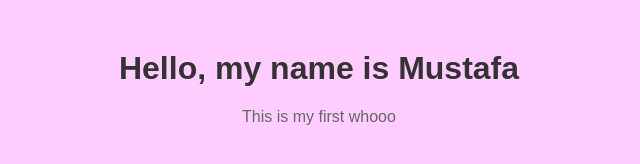
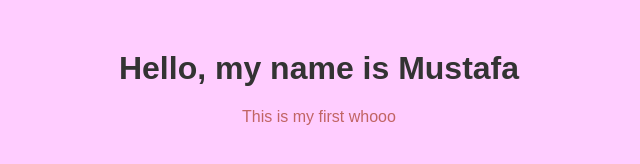
Before and after one commit to mustafyu/Week3-, a plain HTML site: page index.html in a window 1280 px wide. Shown: the full height of the page, 321-961 px from the left. Drawn offline with Linux system fonts and the light colour scheme.

Commit message:
Changed clothes

```diff
--- a/index.html
+++ b/index.html
@@ -19,7 +19,7 @@
         margin-top: 50px;
     }
     p {
-        color: #666;
+        color: #c16464;
         text-align: center;
         margin-top: 20px;
     }
```
